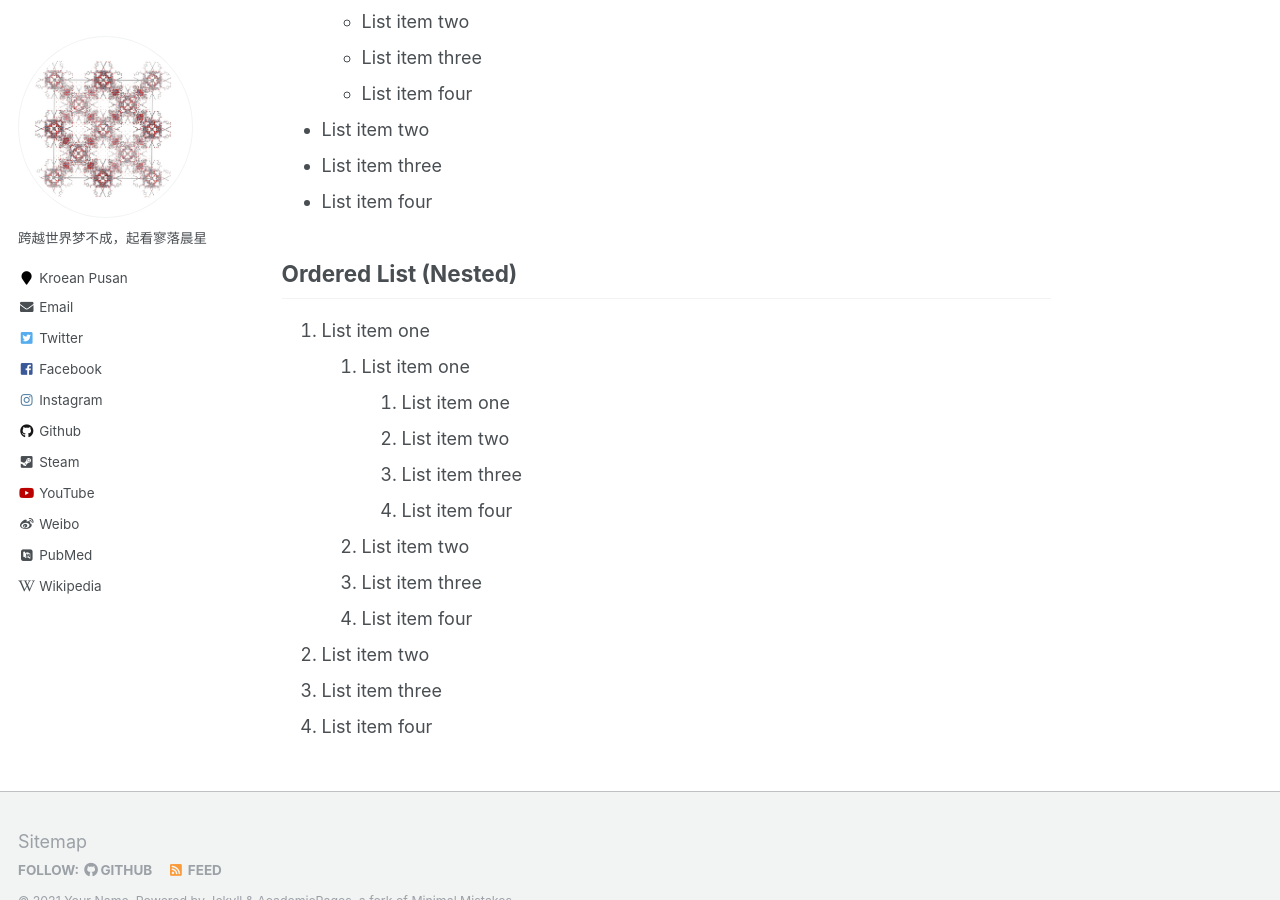
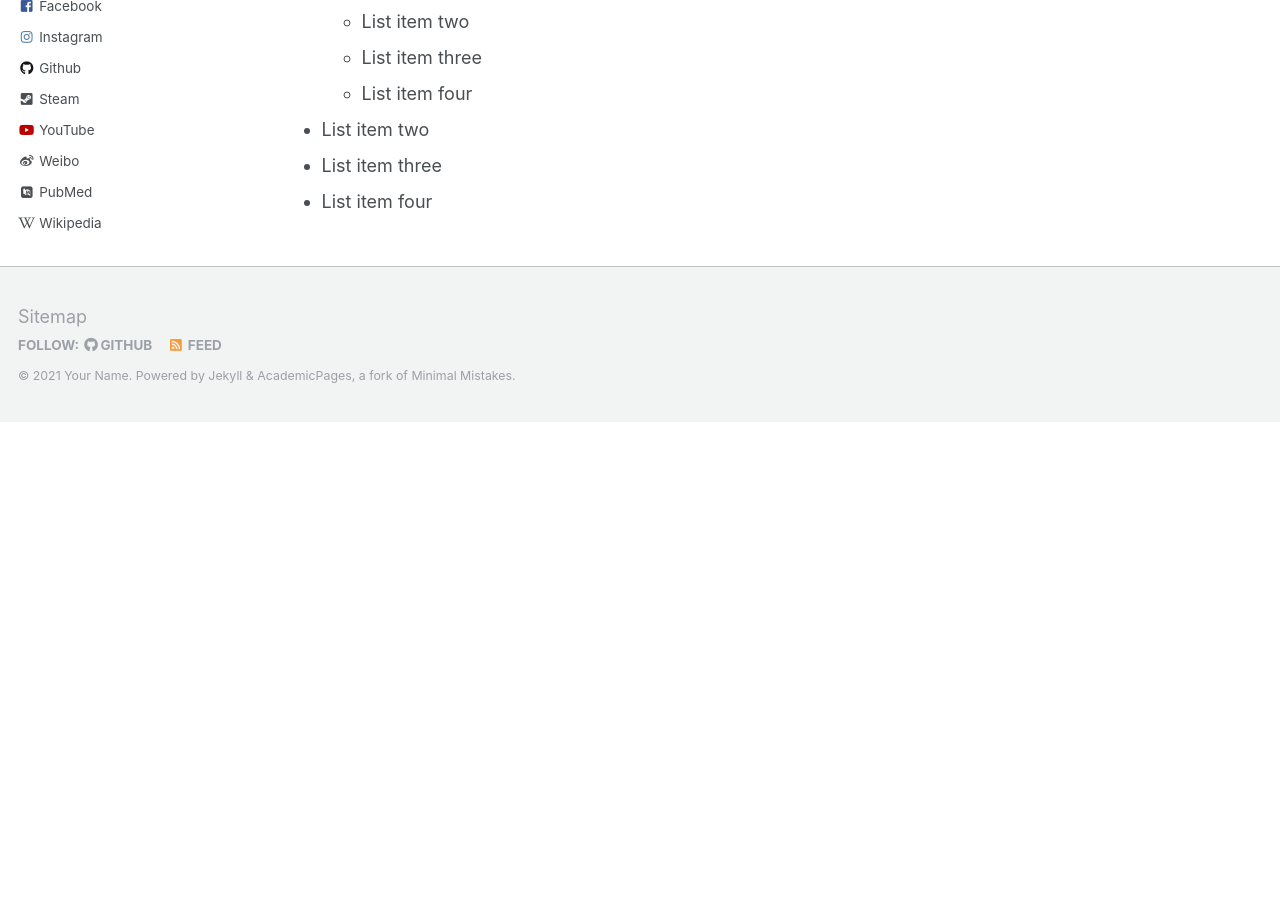
Before and after one commit to sxm13/ZGBshenxiaomoCV.github.io, a Jekyll site: the page built from _pages/markdown.md, in a window 1280 px wide and 900 px high, scrolled down 1563 px. Built offline with Jekyll 4.4.1, drawn with Linux system fonts in a browser that asks for light colours; some web fonts are replaced; after the commit the page ends 1985 px from its top, so only the background shows below that.

Commit message:
Update markdown.md

```diff
--- a/_pages/markdown.md
+++ b/_pages/markdown.md
@@ -59,18 +59,3 @@ redirect_from:
   * List item two
   * List item three
   * List item four
-
-## Ordered List (Nested)
-
-  1. List item one
-      1. List item one
-          1. List item one
-          2. List item two
-          3. List item three
-          4. List item four
-      2. List item two
-      3. List item three
-      4. List item four
-  2. List item two
-  3. List item three
-  4. List item four
```
